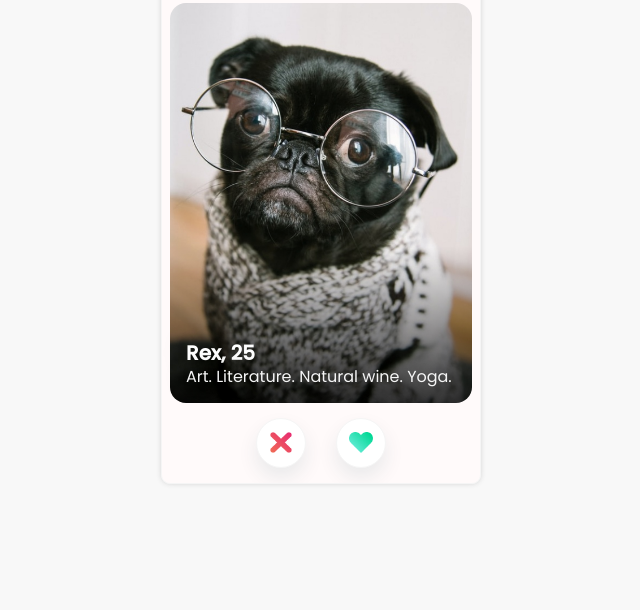
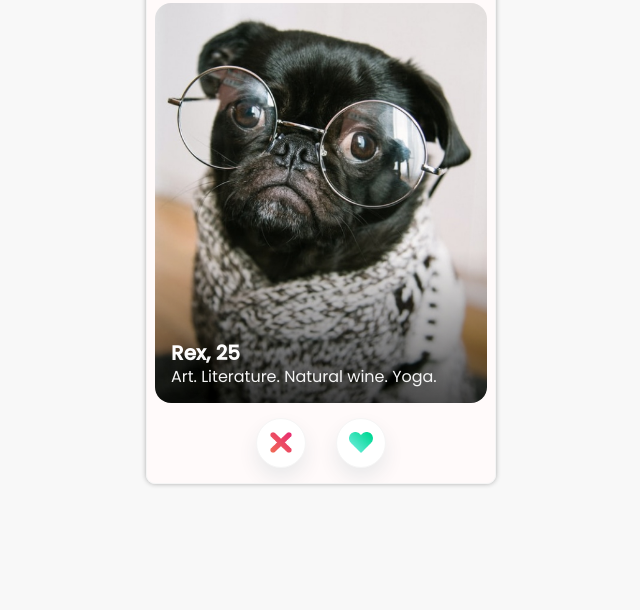
Before and after one commit to vivekp1118/TinDog, a website built with Vite: page index.html in a window 1280 px wide. Shown: the part 190-800 px from the top of the page, without its empty margins (319-959 px from the left). Built offline with nearby package versions, Linux system fonts and the light colour scheme.

Commit message:
Updateing Css

```diff
--- a/index.css
+++ b/index.css
@@ -20,14 +20,15 @@ body{
     padding: 10px;
 }
 .main-container{
-    width: 320px;
+    width: 350px;
+    min-height: 500px;
     height: fit-content;
     margin: 0 auto;
     flex-direction: column;
     border: 1px solid #f5f5f5;
     border-radius:9px;
     overflow: hidden;
-    box-shadow: 0 0 5px #D5D5D5;
+    box-shadow: 0 0 5px #adadad;
 }
 nav{
     display: flex;
```
